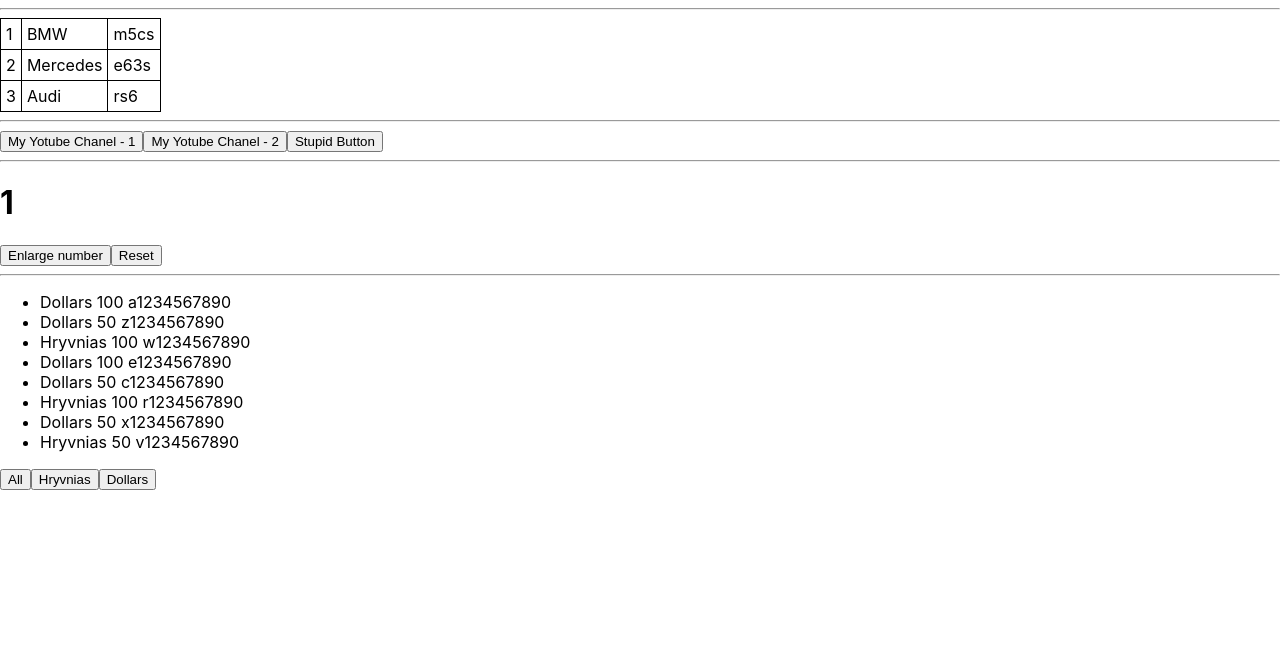
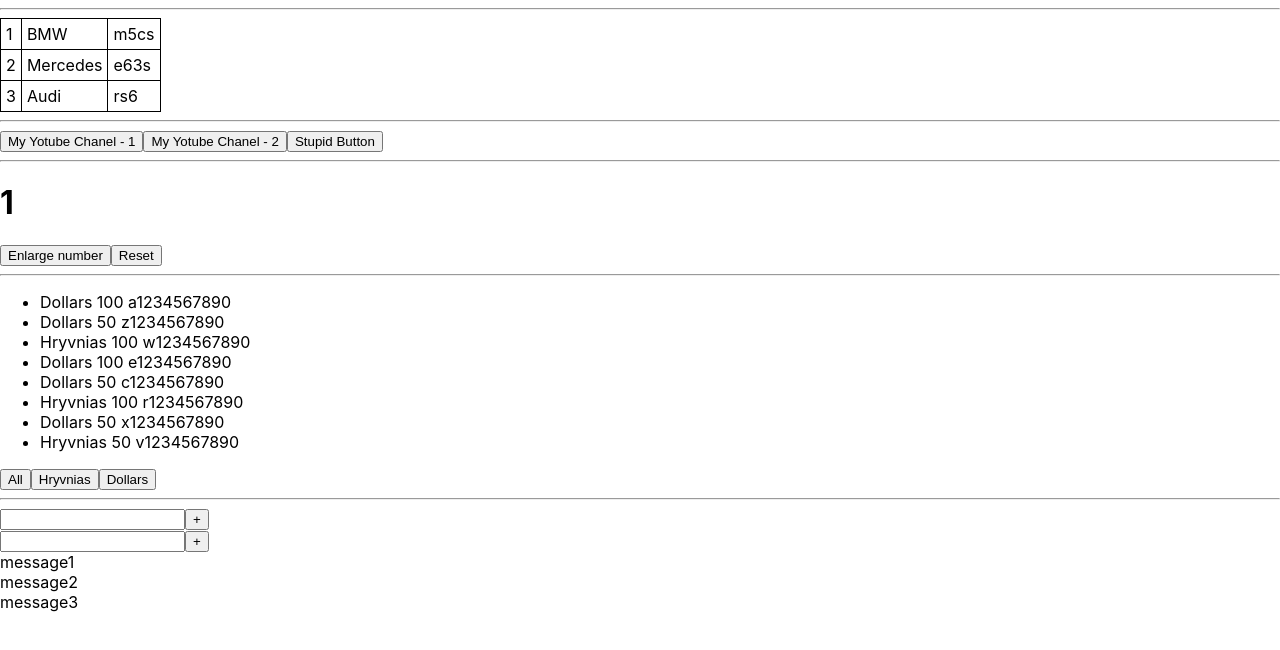
Before and after one commit to vovkahorror/microtasks, a React (Create React App) app: page / in a window 1280 px wide. Shown: the top 650 px of the page. Built offline with nearby package versions, Linux system fonts and the light colour scheme.

Commit message:
complete filter task

```diff
--- /dev/null
+++ b/src/06-input/Button.tsx
@@ -0,0 +1,16 @@
+import React from 'react';
+
+type Button2Props = {
+  name: string;
+  callBack: () => void;
+}
+
+export const Button2 = (props: Button2Props) => {
+  const onClickButtonHandler = () => {
+    props.callBack();
+  }
+
+  return (
+    <button onClick={onClickButtonHandler}>+</button>
+  );
+};
--- /dev/null
+++ b/src/06-input/Fullinput.tsx
@@ -0,0 +1,25 @@
+import React, {ChangeEvent, useState} from 'react';
+
+type FullInputPropsType = {
+  addMessage: (title: string) => void;
+}
+
+export const Fullinput = (props: FullInputPropsType) => {
+  const [title, setTitle] = useState('');
+
+  const onChangeInputHandler = (event:ChangeEvent<HTMLInputElement>) => {
+    setTitle(event.currentTarget.value);
+  }
+
+  const onClickButtonHandler = () => {
+    props.addMessage(title);
+    setTitle('');
+  }
+
+  return (
+    <div>
+      <input value={title} onChange={onChangeInputHandler}/>
+      <button onClick={onClickButtonHandler}>+</button>
+    </div>
+  );
+};
--- /dev/null
+++ b/src/06-input/Input.tsx
@@ -0,0 +1,16 @@
+import React, {ChangeEvent} from 'react';
+
+type InputPropsType = {
+  title: string;
+  setTitle: (title: string) => void;
+}
+
+export const Input = (props: InputPropsType) => {
+  const onChangeInputHandler = (event:ChangeEvent<HTMLInputElement>) => {
+    props.setTitle(event.currentTarget.value);
+  }
+
+  return (
+    <input value={props.title} onChange={onChangeInputHandler}/>
+  );
+};
--- a/src/App.tsx
+++ b/src/App.tsx
@@ -1,9 +1,12 @@
-import React from 'react';
+import React, {useState} from 'react';
 import './App.css';
 import {Cars} from "./02-map/Cars";
 import {Button} from "./03-Button/Button";
 import {GetEnlarge} from "./04-useState/GetEnlarge";
 import {GetMoney} from "./05-filter/GetMoney";
+import {Fullinput} from "./06-input/Fullinput";
+import {Input} from "./06-input/Input";
+import {Button2} from "./06-input/Button";
 
 function App() {
   const topCars = [
@@ -22,6 +25,21 @@ function App() {
     console.log('I\'m stupid button');
   }
 
+  const [message, setMessage] = useState([
+      {message: 'message1'},
+      {message: 'message2'},
+      {message: 'message3'},
+    ]
+  )
+  const addMessage = (title: string) => {
+    setMessage([{message: title}, ...message]);
+  }
+  const [title, setTitle] = useState('');
+  const callBackButtonHandler = () => {
+    addMessage(title);
+    setTitle('');
+  }
+
   return (
     <>
       <hr/>
@@ -37,6 +55,18 @@ function App() {
 
       <hr/>
       <GetMoney/>
+
+      <hr/>
+      <Fullinput addMessage={addMessage}/>
+
+      <Input title={title} setTitle={setTitle}/>
+      <Button2 name={'+'} callBack={callBackButtonHandler}/>
+
+      {message.map((el, ind) => {
+        return (
+          <div key={ind}>{el.message}</div>
+        )
+      })}
     </>
   );
 }
```
Lines whose indentation alone changed are shown as unchanged.
